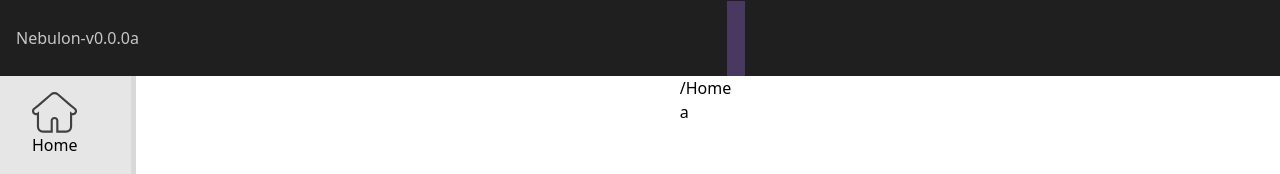
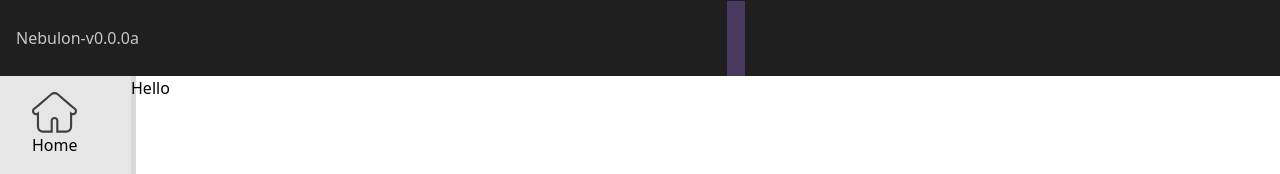
Before and after one commit to Byte-Boost/Frontend_Nebulon, a Next.js app: page / in a window 1280 px wide. Shown: the top 174 px of the page. Built offline with nearby package versions, Linux system fonts and the light colour scheme.

Commit message:
[delete]:  useless Content module

```diff
--- a/src/modules/content/index.tsx
+++ /dev/null
@@ -1,11 +0,0 @@
-import React from "react";
-
-const Content = ({header,children}: {header:string,children:React.ReactNode}) =>{
-    return(
-        <div className="content">
-            <h1>{header}</h1>
-            {children}
-        </div>
-    )
-}
-export default Content;
--- a/src/pages/index.tsx
+++ b/src/pages/index.tsx
@@ -1,17 +1,15 @@
 import '@/app/globals.css'
 import Navbar from '@/modules/navbar';
 import Sidebar from '@/modules/sidebar';
-import Content from '@/modules/content';
 export default function Home() {
   return (
     <main>
         <Navbar/>
-        <section className='grid grid-flow-col-dense'> {/* Fix later now i am tired */}
-          <Sidebar/>
-          <Content header='/Home'>
-            <p>a</p>
-          </Content>
-        </section>
+        <div className='flex flex-row'>
+        <Sidebar/>
+          {/* Page Content */}
+          <p>Hello</p>
+        </div>
     </main>
   );
 }
```
